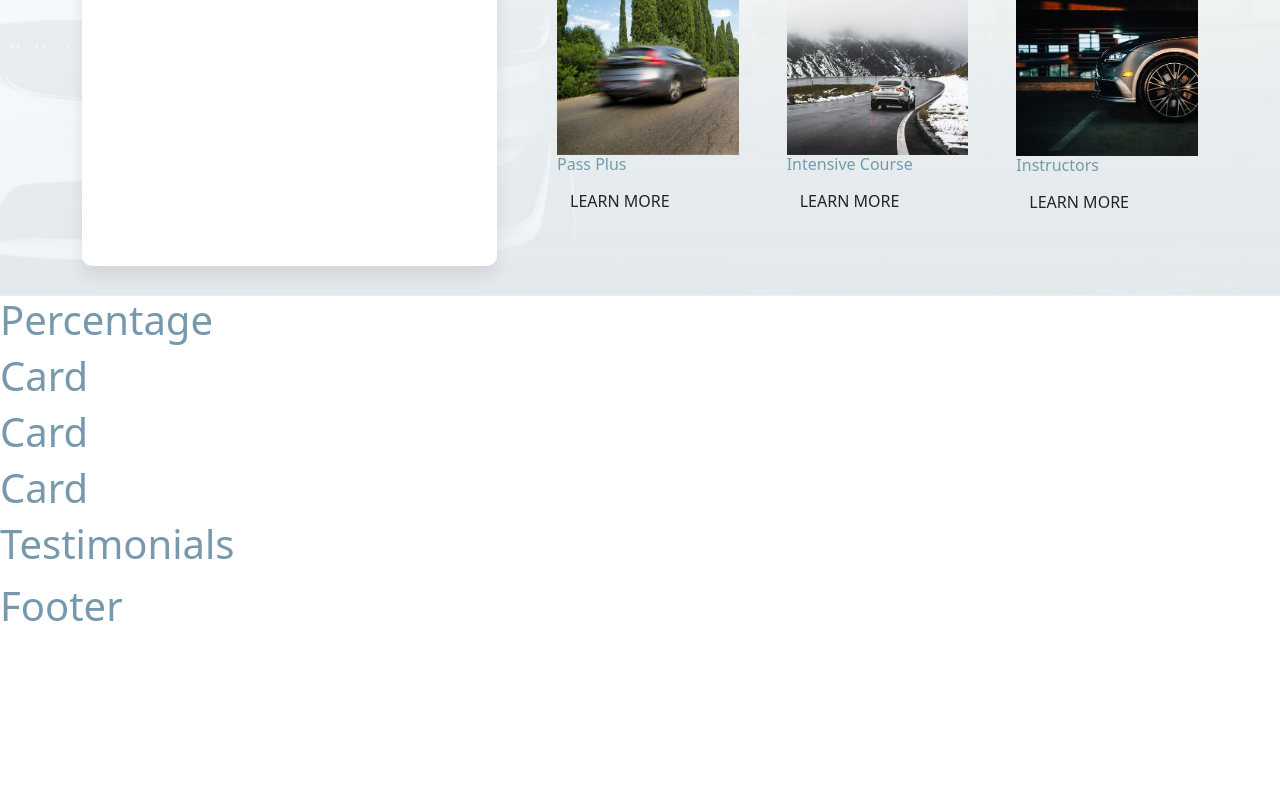
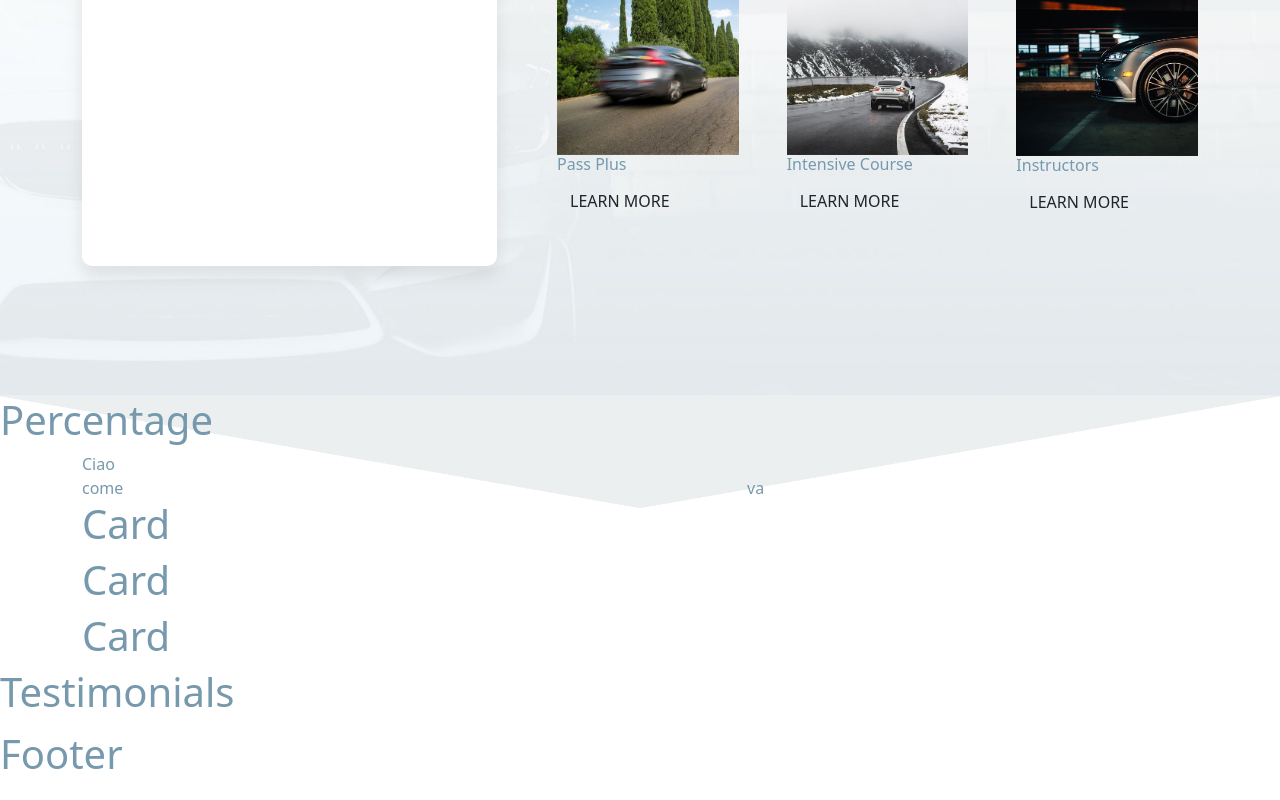
Before and after one commit to MiriamPecora/proj-html-vuejs, a Vue app: page / in a window 1280 px wide. Shown: the part 1687-2487 px from the top of the page. Before the commit the page ends 2339 px from the top, so only its background shows below. Built offline with nearby package versions, Linux system fonts and the light colour scheme.

Commit message:
[ADD] instructor section

```diff
--- a/src/pages/PageHome.vue
+++ b/src/pages/PageHome.vue
@@ -94,6 +94,7 @@ export default {
             </div>
         </div>
     </section>
+    <img class="w-100 position-absolute z-n1" src="../assets/img/home/triangle-down-gray.png" alt="triangolo">
 
     <!-- AppPercentage component -->
     <AppPercentage />
@@ -101,9 +102,18 @@ export default {
     <!-- instructors section -->
     <section id="instructors-section">
         <!-- ->AppCard component  -->
-        <AppCard />
-        <AppCard />
-        <AppCard />
+        <div class="container-lg">
+            <div class="row ">
+                <div class="col-12">Ciao</div>
+                <div class="col-7">come</div>
+                <div class="col-5">va</div>
+            </div>
+            <div class="row">
+                <AppCard />
+                <AppCard />
+                <AppCard />
+            </div>
+        </div>
     </section>
 
     <!-- AppTestimonials component -->
@@ -147,6 +157,8 @@ export default {
         background-image: url("../assets/img/home/courses-background.png");
         background-size: cover;
         background-position: bottom;
+        padding-bottom: 100px;
+
         .team-10-card{
             position: relative;
             top: -30px;
```
